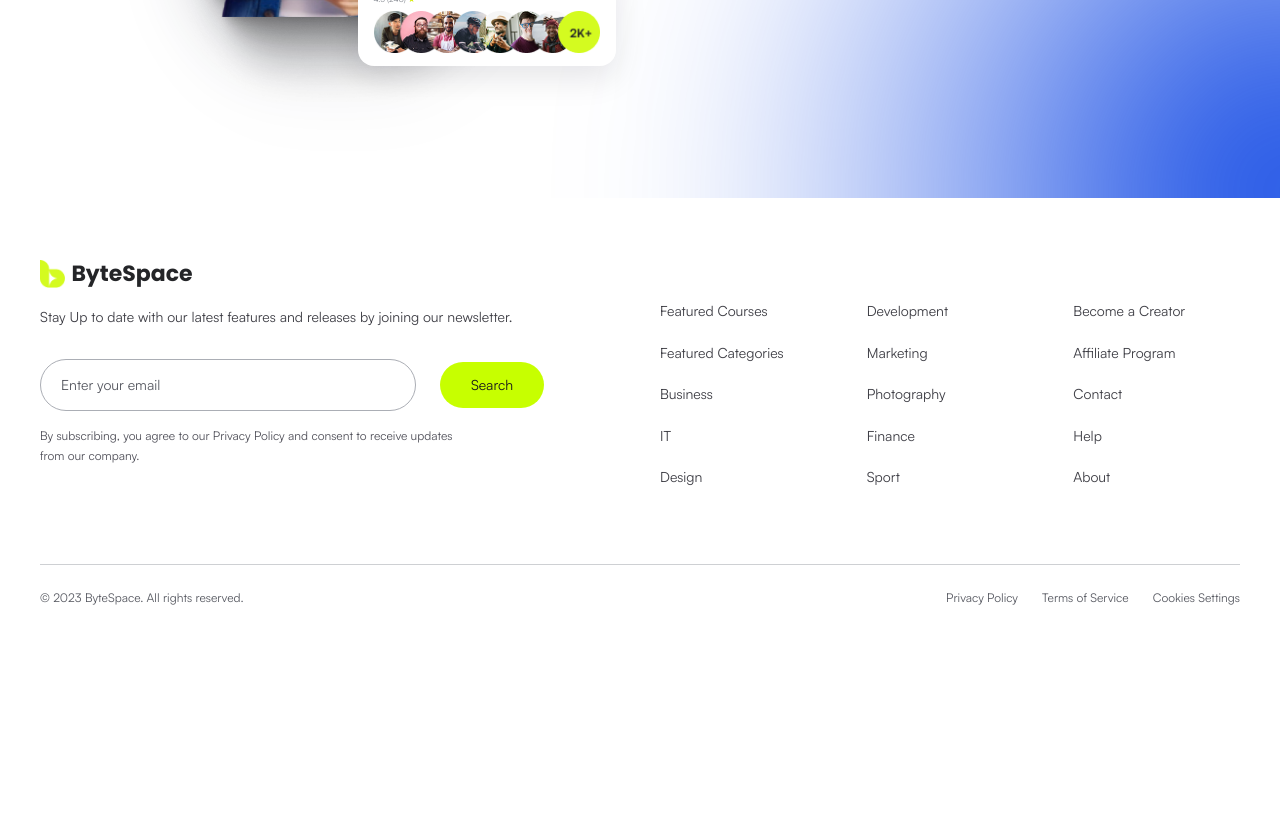
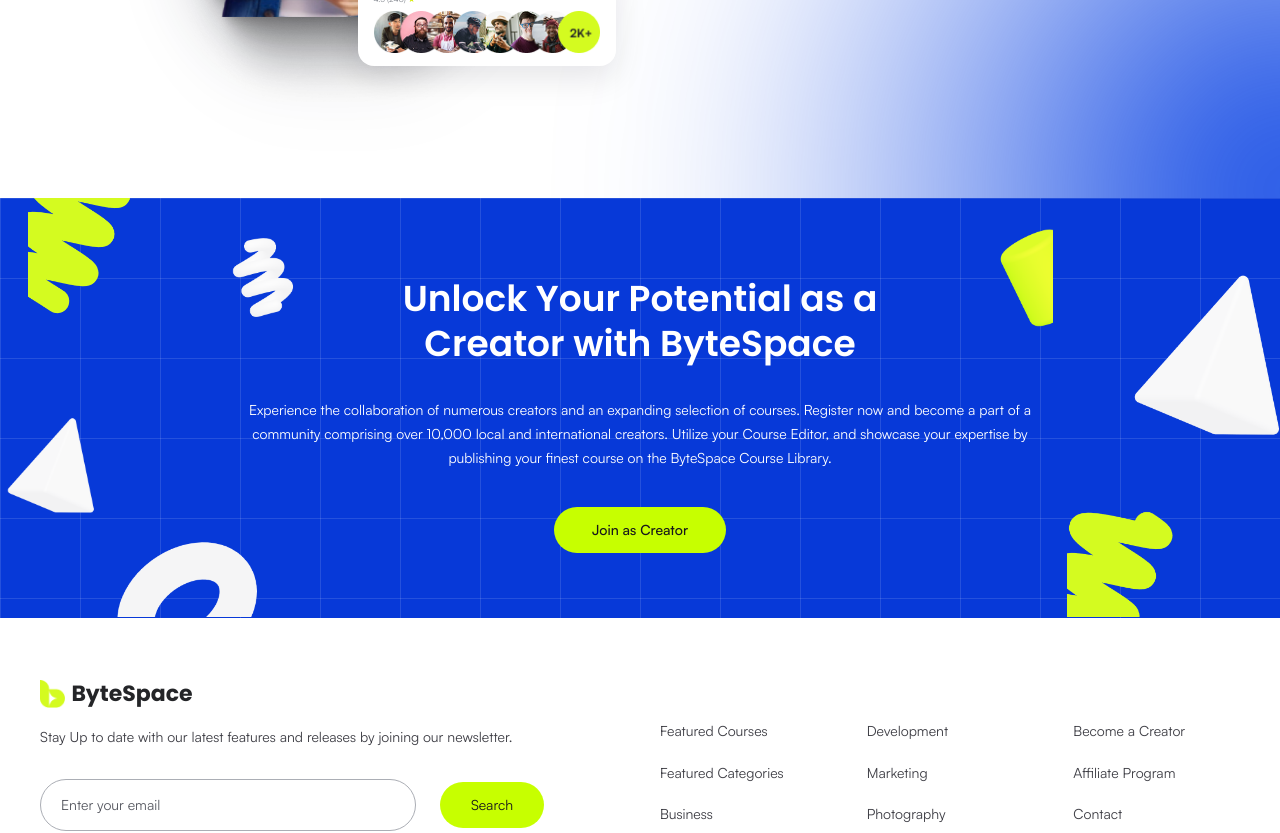
Before and after one commit to mehedi-hridoy/ByteSpace, a Next.js app: page / in a window 1280 px wide. Shown: the part 4140-4973 px from the top of the page. Before the commit the page ends 4783 px from the top, so only its background shows below. Built offline with nearby package versions, Linux system fonts and the light colour scheme.

Commit message:
feat: add creator CTA section

```diff
--- a/src/app/page.js
+++ b/src/app/page.js
@@ -4,6 +4,7 @@
 import LearningCategoriesSection from "@/components/home/LearningCategoriesSection";
 import ProfessionalGrowthSection from "@/components/home/ProfessionalGrowthSection";
 import Footer from "../components/layout/Footer";
+import CreatorCTA from "@/components/CreatorCTA/CreatorCTA";
 
 export default function Home() {
   return (
@@ -13,6 +14,7 @@
       <CourseSection />
       <LearningCategoriesSection />
       <ProfessionalGrowthSection />
+      <CreatorCTA></CreatorCTA>
       <Footer />
     </>
   );
--- /dev/null
+++ b/src/components/CreatorCTA/CreatorCTA.css
@@ -0,0 +1,215 @@
+.creator-cta {
+	min-height: 420px;
+	color: #fff;
+}
+
+.creator-cta-inner {
+	position: relative;
+	min-height: inherit;
+	overflow: hidden;
+	padding: 78px 20px 64px;
+}
+
+.creator-cta-art {
+	position: absolute;
+	inset: 0;
+	overflow: hidden;
+	pointer-events: none;
+}
+
+.creator-cta-artboard {
+	position: relative;
+	width: min(100%, 1216px);
+	height: 100%;
+	min-height: inherit;
+	margin-inline: auto;
+}
+
+.creator-cta-shape {
+	position: absolute;
+	display: block;
+	height: auto;
+	object-fit: contain;
+}
+
+.creator-cta-parrot-top-left {
+	top: -60px;
+	left: -4px;
+	width: 140px;
+}
+
+.creator-cta-white-top-left {
+	top: 28px;
+	left: 178px;
+	width: 100px;
+}
+
+.creator-cta-lime-top-right {
+	top: 20px;
+	left: 932px;
+	width: 110px;
+	height: 120px;
+}
+
+.creator-cta-white-top-right {
+	top: 36px;
+	right: -75px;
+	width: 220px;
+	height: 252px;
+}
+
+.creator-cta-white-left {
+	top: 205px;
+	left: -55px;
+	width: 155px;
+	height: 130px;
+}
+
+.creator-cta-ring {
+	top: 309px;
+	left: 54px;
+	width: 202px;
+}
+
+.creator-cta-parrot-bottom-right {
+	top: 279px;
+	right: 24px;
+	width: 170px;
+	height: 210px;
+}
+
+.creator-cta-content {
+	position: relative;
+	z-index: 1;
+	width: min(100%, 812px);
+	margin-inline: auto;
+	text-align: center;
+}
+
+.creator-cta-content h2 {
+	margin: 0;
+	font-family: var(--font-poppins), sans-serif;
+	font-size: 36px;
+	font-weight: 600;
+	line-height: 1.25;
+}
+
+.creator-cta-content p {
+	margin: 32px 0 0;
+	font-family: var(--font-satoshi), sans-serif;
+	font-size: 14px;
+	font-weight: 400;
+	line-height: 24px;
+}
+
+.creator-cta-button {
+	display: inline-flex;
+	width: 172px;
+	height: 46px;
+	align-items: center;
+	justify-content: center;
+	margin-top: 37px;
+	border: 0;
+	border-radius: 999px;
+	background: var(--brand-lime);
+	color: #18181b;
+	font-family: var(--font-satoshi), sans-serif;
+	font-size: 14px;
+	font-weight: 500;
+	line-height: 20px;
+	cursor: pointer;
+}
+
+.creator-cta-button:hover {
+	filter: brightness(0.96);
+}
+
+.creator-cta-button:focus-visible {
+	outline: 2px solid #fff;
+	outline-offset: 3px;
+}
+
+@media (max-width: 767px) {
+	.creator-cta {
+		min-height: 0;
+	}
+
+	.creator-cta-inner {
+		min-height: 380px;
+		padding: 64px 20px 56px;
+	}
+
+	.creator-cta-artboard {
+		width: 100%;
+	}
+
+	.creator-cta-shape {
+		opacity: 0.8;
+	}
+
+	.creator-cta-parrot-top-left {
+		top: -38px;
+		left: -62px;
+		width: 100px;
+	}
+
+	.creator-cta-white-top-left {
+		top: 12px;
+		left: 9%;
+		width: 64px;
+	}
+
+	.creator-cta-lime-top-right {
+		top: 4px;
+		right: 8%;
+		left: auto;
+		width: 66px;
+		height: 76px;
+	}
+
+	.creator-cta-white-top-right {
+		top: 24px;
+		right: -110px;
+		width: 160px;
+		height: 184px;
+	}
+
+	.creator-cta-white-left {
+		top: 194px;
+		left: -86px;
+		width: 112px;
+		height: 96px;
+	}
+
+	.creator-cta-ring {
+		top: 285px;
+		left: -74px;
+		width: 150px;
+	}
+
+	.creator-cta-parrot-bottom-right {
+		top: 282px;
+		right: -70px;
+		width: 112px;
+		height: 138px;
+	}
+
+	.creator-cta-content h2 {
+		font-size: 28px;
+		line-height: 1.2;
+	}
+
+	.creator-cta-content h2 br {
+		display: none;
+	}
+
+	.creator-cta-content p {
+		margin-top: 20px;
+		font-size: 14px;
+		line-height: 22px;
+	}
+
+	.creator-cta-button {
+		margin-top: 24px;
+	}
+}
--- /dev/null
+++ b/src/components/CreatorCTA/CreatorCTA.jsx
@@ -0,0 +1,87 @@
+import "./CreatorCTA.css";
+import Image from "next/image";
+import GridBackground from "../ui/GridBackground";
+
+const CreatorCTA = () => {
+  return (
+    <GridBackground className="creator-cta">
+      <div className="creator-cta-inner">
+        <div className="creator-cta-art" aria-hidden="true">
+          <div className="creator-cta-artboard">
+            <Image
+              src="/shapes/parrotSpiralShape.png"
+              alt=""
+              width={266}
+              height={387}
+              className="creator-cta-shape creator-cta-parrot-top-left"
+            />
+            <Image
+              src="/shapes/whiteSpiralShape.png"
+              alt=""
+              width={633}
+              height={664}
+              className="creator-cta-shape creator-cta-white-top-left"
+            />
+            <Image
+              src="/shapes/parrotPiramid.png"
+              alt=""
+              width={426}
+              height={744}
+              className="creator-cta-shape creator-cta-lime-top-right"
+            />
+            <Image
+              src="/shapes/whitePiramid.png"
+              alt=""
+              width={380}
+              height={378}
+              className="creator-cta-shape creator-cta-white-top-right"
+            />
+            <Image
+              src="/shapes/whitePiramid.png"
+              alt=""
+              width={380}
+              height={378}
+              className="creator-cta-shape creator-cta-white-left"
+            />
+            <Image
+              src="/shapes/ring.png"
+              alt=""
+              width={344}
+              height={343}
+              className="creator-cta-shape creator-cta-ring"
+            />
+            <Image
+              src="/shapes/parrotSpiralShape.png"
+              alt=""
+              width={266}
+              height={387}
+              className="creator-cta-shape creator-cta-parrot-bottom-right"
+            />
+          </div>
+        </div>
+
+        <div className="creator-cta-content">
+          <h2>
+            Unlock Your Potential as a
+            <br />
+            Creator with ByteSpace
+          </h2>
+
+          <p>
+            Experience the collaboration of numerous creators and an expanding
+            selection of courses. Register now and become a part of a community
+            comprising over 10,000 local and international creators. Utilize your
+            Course Editor, and showcase your expertise by publishing your finest
+            course on the ByteSpace Course Library.
+          </p>
+
+          <button type="button" className="creator-cta-button">
+            Join as Creator
+          </button>
+        </div>
+      </div>
+    </GridBackground>
+  );
+};
+
+export default CreatorCTA;
```
